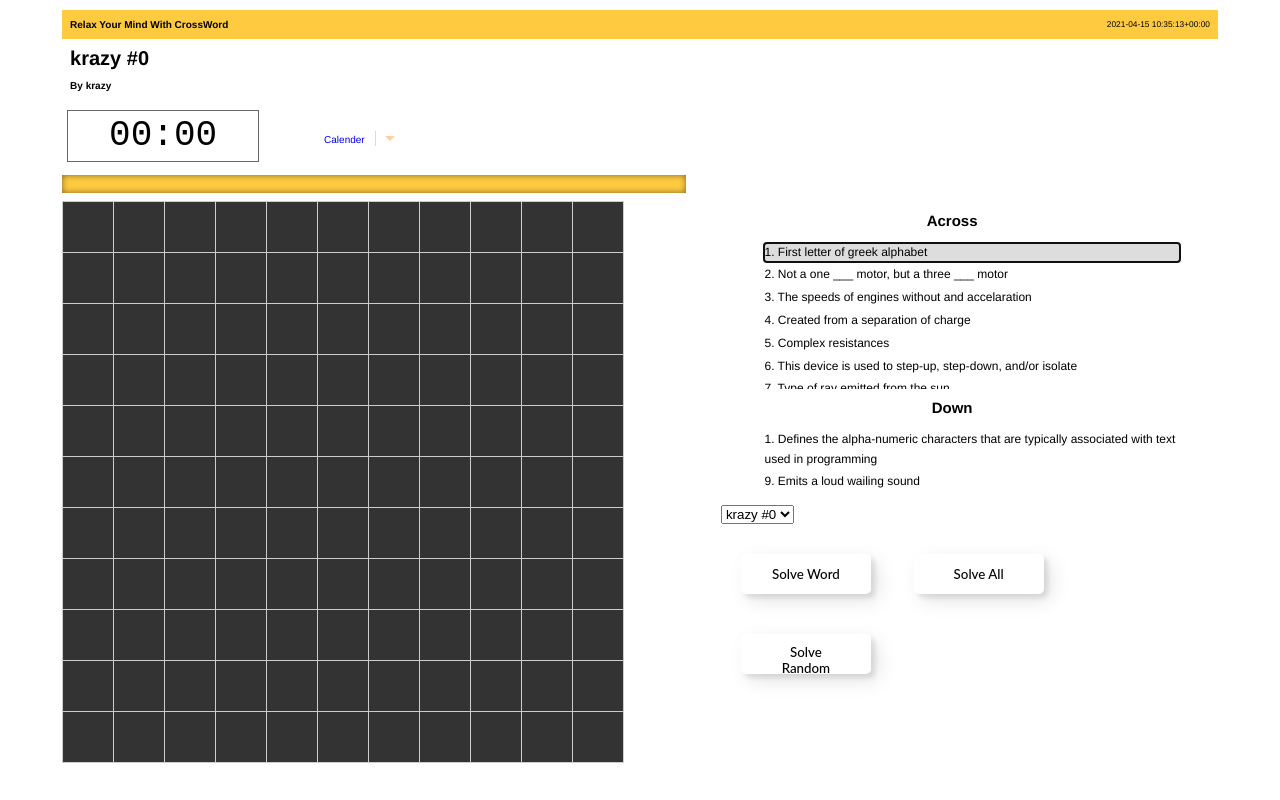
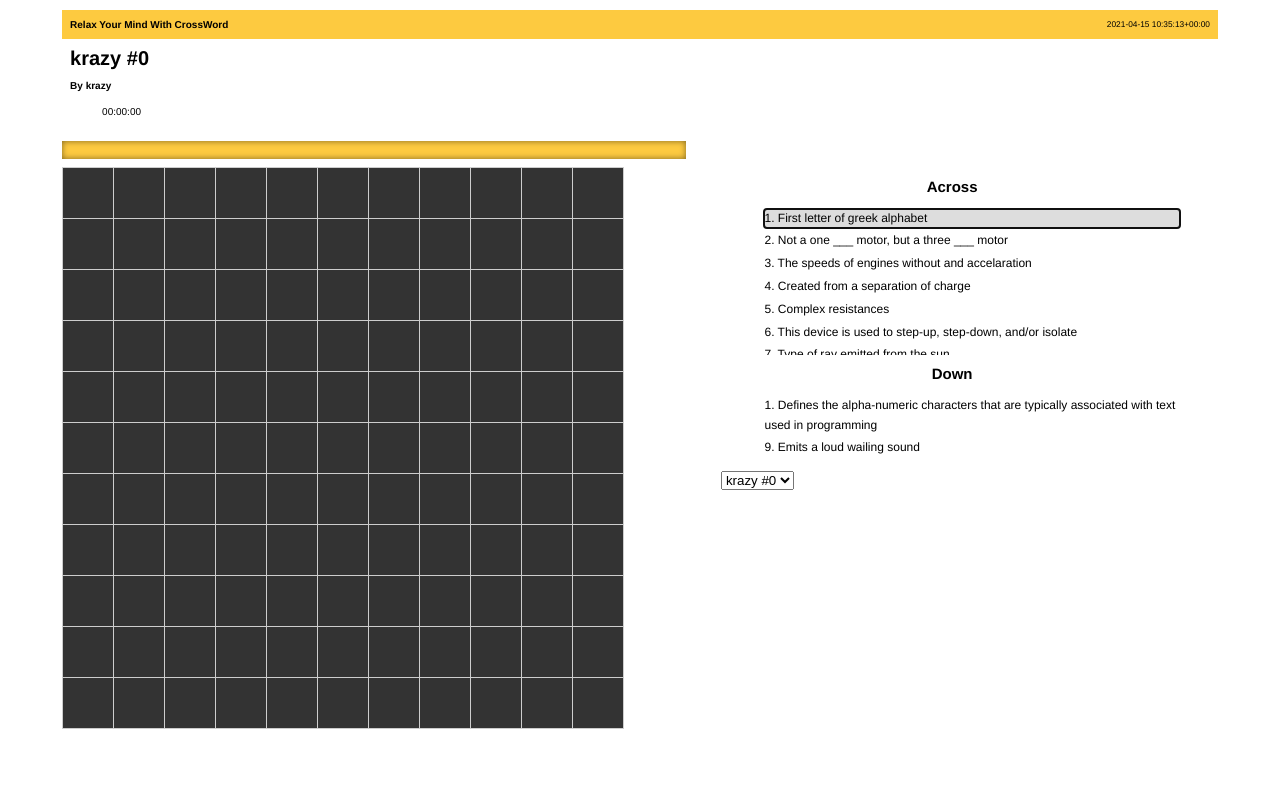
Before and after one commit to krazyyyy/crossword, a Django app: page / in a window 1280 px wide. Run offline with Django 3.2, Linux system fonts and the light colour scheme; data comes from the database, SQL or seed files in the repository; some libraries are stand-ins or nearby versions.

Commit message:
Update index.html

```diff
--- a/crossword/templates/crossword/index.html
+++ b/crossword/templates/crossword/index.html
@@ -3,6 +3,7 @@
 {% block title %} CrossWord {% endblock %}
 
 {% block body %}
+<link rel="styleshhet" href="https://cdn.jsdelivr.net/npm/@fortawesome/fontawesome-free@5.15.3/css/fontawesome.min.css">
 
 
 
@@ -11,11 +12,135 @@
   <div class="head_details">
     <p><b>Relax Your Mind With CrossWord</b><small id="date"></small></p>
   </div>
+  <div class="main_header">
   <div class="head_names">
     <h1 id="heading_name"></h1>
     <h4 id="heading_user"></h4>
+
   </div>
-<div  class="newsletter-overlay">
+
+    <div class="game_menu">
+      <div id="icons_wrap">
+        <ul class="icons" id="icons">
+          <li id="info">
+            <ul class="popup_menu dont_hide_menu" id="info_menu" style="opacity: 1; display: none;">
+              <li class="popup_arrow">&nbsp;</li>
+              <li class="popup_container">
+                <div class="title">INFORMATION</div>
+                <div class="button">
+                  <span class="sub_menu all bactive" id="popup_instructions">Instructions</span>
+
+                </div>
+                <ul>
+                  <li id="popup_instructions_text" class="pactive">
+                    <div>
+                      <b>For best experience, it is recommended Crossword is played in portrait orientation.</b> <br>
+                      <br>
+                      <b>How to play</b>
+                      <div>Each across and down answer has a clue. Look at the clues and solve
+                        the puzzle by typing the answers.
+                      </div>
+                      <br>
+                      <b class="desktop-only">Web Instructions</b>
+                      <div class="desktop-only">
+                        Click any square to make it active. When you click a puzzle square, the
+                        active clue will appear in the clue list with a colored highlight. Click a
+                        second time to change the clue direction.<br>
+                      </div>
+                      <div class="desktop-only">
+                        You may select specific clues and scroll through the clue lists with the
+                        mouse as well. Click the small arrows at the bottom of the clue lists to
+                        scroll. Select a specific clue by clicking on the clue in the list. The
+                        squares for its answer will be highlighted in the puzzle, and the first
+                        square for the answer will be the active square. Press <span class="lighted">ENTER</span> or
+                        <span class="lighted">TAB</span>
+                        to move to the next clue. Press <span class="lighted">SHIFT-ENTER</span> or <span
+                          class="lighted">SHIFT–TAB</span> to move
+                        to the previous clue. Use <span class="lighted">ARROW</span> keys to change the active letter.
+                        Press the <span class="lighted">SPACE BAR</span> to toggle between <span
+                          class="blacked">DOWN</span> and <span class="blacked">ACROSS</span> clues.
+                        Press <span class="lighted">DELETE</span> or <span class="lighted">BACKSPACE</span> to delete a
+                        letter you have typed.
+                        <br>
+                      </div>
+                      <b class="mobile-only">Mobile Instructions</b>
+                      <div class="mobile-only">
+                        Tap any square in the puzzle to make that square the active letter and
+                        highlight its corresponding clue. Double tap any square to change the
+                        orientation of the active clue from <span class="blacked">ACROSS</span> to <span
+                          class="blacked">DOWN</span> and vice versa.
+                        Type your answer using the keyboard. Scroll through the clues using the blue clue bar.
+                      </div>
+                      <br>
+                      <b>Regular Mode</b>
+                      <div>
+                        In Regular Mode, incorrect letters are shown in red. Use the “HINT”
+                        options button to reveal letters and words.
+                      </div>
+                      <br>
+                      <b>Expert Play Mode</b>
+                      <div>
+                        In Expert Mode, all hints are turned off.
+                      </div>
+                      <br>
+                      <div><b>Skill level option can be changed at any time while playing a puzzle.</b></div>
+                      <br>
+                      <div><b>Cookies must be allowed to save puzzle progress.</b></div>
+                    </div>
+                  </li>
+
+                </ul>
+              </li>
+            </ul>
+          </li>
+          <li id="calendar" style="background-position: 0px -261px;">
+            <ul id="calendar_menu" class="popup_menu" style="opacity: 1; display: none;">
+              <li class="popup_arrow">&nbsp;</li>
+              <li class="popup_container">
+                <div class="title dont_hide_menu">PUZZLES</div>
+                <div class="button dont_hide_menu">
+                  <span class="sub_menu all bactive" id="games_all">All</span>
+                  <span class="sub_menu in_progress" id="games_in_progress">In Progress</span>
+                  <span class="sub_menu completed" id="games_completed">Completed</span>
+                </div>
+                <div class="puzzles_header dont_hide_menu">
+                  <span class="name">Puzzle</span>
+                  <span class="perc">% Complete</span>
+                  <span class="spent">Time Spent</span>
+                </div>
+                <div class="other_games" id="popup_games">
+                 {% for p in puzzle %}
+                  <div onclick="renderPuzzle('{{ p.id }}')"><span class="name"><span>{{ p }}</span><span
+                        class="game_date"><span>{{ p.pub_date | date:"d / M  / Y"}}</span></span></span><span class="perc">0%</span><span
+                      class="time_spent">00:00:00</span></div>
+                      {% endfor %}
+                </div>
+              </li>
+            </ul>
+          </li>
+
+          <li id="hint" style="background-position: 0px -969px;">
+            <ul id="hint_menu" class="popup_menu" style="opacity: 1; display: none;">
+              <li class="popup_arrow">&nbsp;</li>
+              <li class="popup_container">
+
+                <div class="sub_menu" id="solve_random">Reveal Letter</div>
+                <div class="sub_menu" id="word_solve">Reveal Word</div>
+                <div class="sub_menu" id="solve_all">Reveal Puzzle</div>
+              </li>
+            </ul>
+          </li>
+
+          <li style=" margin : 8px 12px 0px 0px;" class="time_count">
+            <span id="hour">00</span>:<span id="minutes">00</span>:<span id="seconds">00</span>
+          </li>
+          <li class="fa fa-play" id="play" class="tactive">&nbsp;</li>
+        </ul>
+      </div>
+    </div>
+  </div>
+  </div>
+  <div class="newsletter-overlay">
 
     <div id="newsletter-popup">
       <a href="#" class="popup-close">X</a>
@@ -27,54 +152,29 @@
             <input class="frm-name" type="text" placeholder="YOUR NAME" name="FNAME" required="">
           </div>
           <div class="frm-row">
-            <input class="frm-email" type="text" placeholder="YOUR EMAIL" name="EMAIL" required="">             </div>
+            <input class="frm-email" type="text" placeholder="YOUR EMAIL" name="EMAIL" required=""> </div>
           <div class="frm-submit">
             <input type="submit" value="Submit">
           </div>
         </form>
       </div>
     </div>
+
+
 </div>
 
-</div>
-<div class="nav">
-
-        <h1 id="heading"></h1>
-    <div class="timer">
-    <span id="minutes">00</span>:<span id="seconds">00</span>
-    </div>
-
-    <div class="calender drop_menu">
-        <ul>
-        <li class="dropdown"><a href="#" class="trigger-drop">Calender<i class="arrow"></i></a>
-            <ul class="drop">
-                <div class="title">Puzzles</div>
-              <li><a href="#"><span>Puzzle</span><span> Publication</span><span> Time </span></a></li>
-            {% for p in puzzle %}
-              <li value="{{ p.id }}"><a><span>{{ p.user }}</span> <span>{{ p.pub_date | date:"d / M  / Y"}}</span> <span> 00:00 </span></a></li>
-            {% endfor %}
-            </ul>
-          </li>
-        </ul>
-
-</div>
-</div>
 <div id="clues_top"></div>
 <div id="puzzle-wrapper">
   <!-- crossword puzzle appended here -->
 </div>
 
 <div>
-    <select  id="options_level">
+  <select id="options_level">
     {% for p in puzzle %}
     <option value="{{ p.id }}" {% if forloop.first %} selected {% endif %}>{{ p }}</option>
     {% endfor %}
   </select>
-    <ul class="drop">
-    <li><a href="#"><button class="btn-16" id="word_solve">Solve Word</button></a></li>
-    <li><a href="#"></a><button class="btn-16" id="solve_all">Solve All</button></a></li>
-    <li><a href="#"></a><button class="btn-16" id="solve_random">Solve Random</button></a></li>
-    </ul>
+
 </div>
 <div>
 
```
Lines whose indentation alone changed are shown as unchanged.
